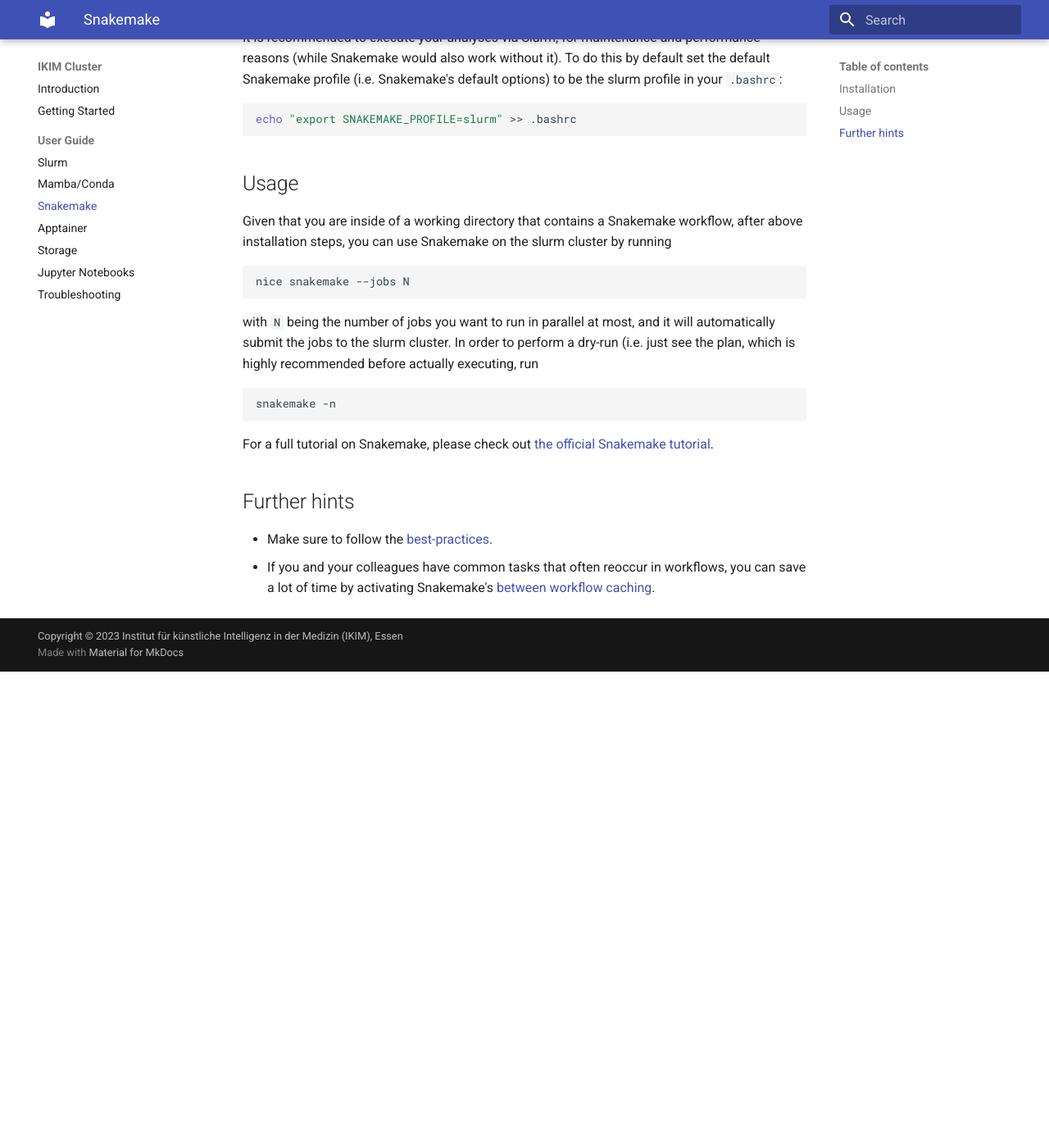
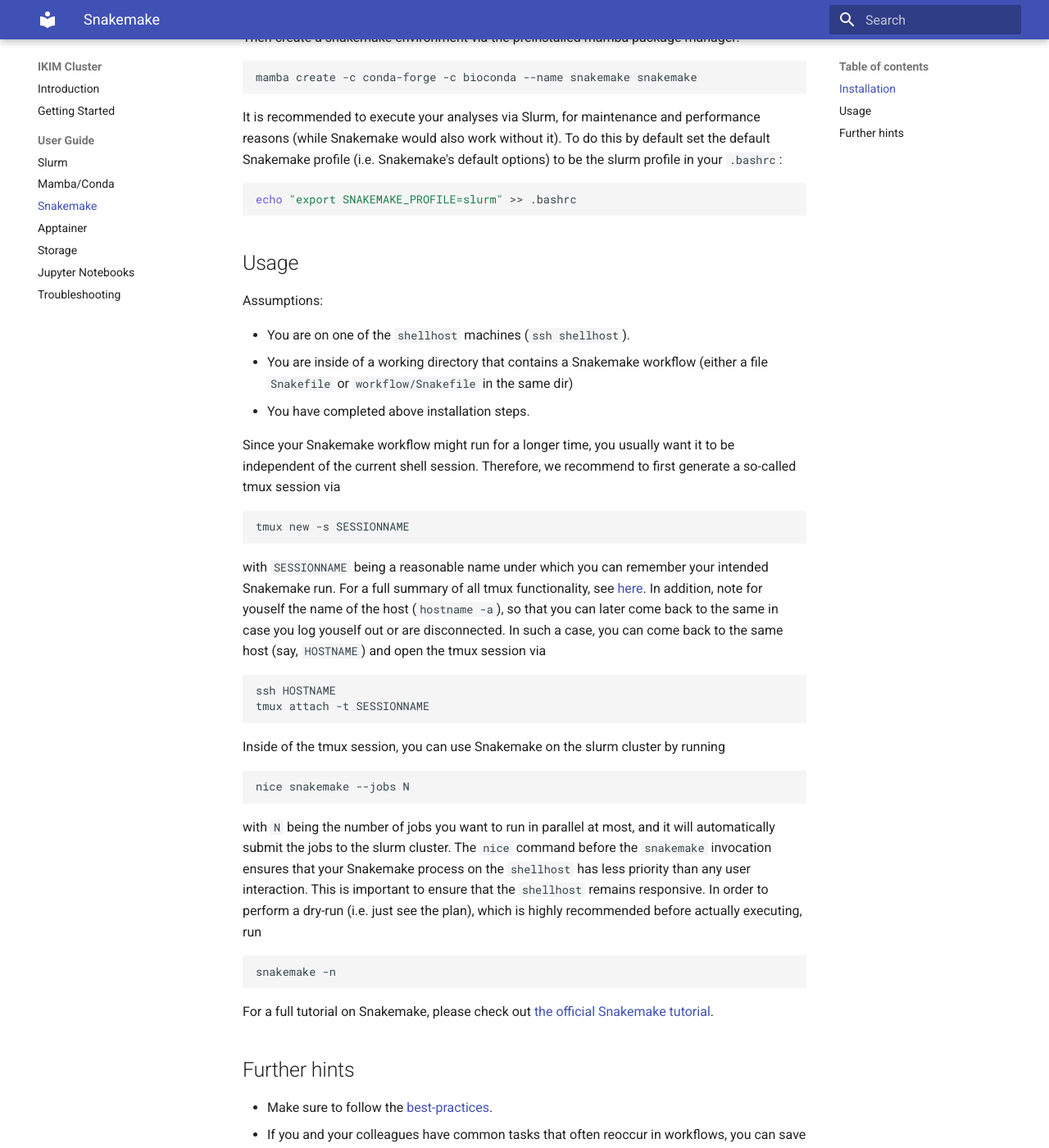
Before and after one commit to IKIM-Essen/ClusterDocs, an MkDocs documentation site: the page built from docs/snakemake.md, in a window 1280 px wide and 1400 px high, scrolled down 657 px. Shown: the whole window at 82% size. Built offline with MkDocs 1.6.1 and Material for MkDocs 9.7.7, drawn with Linux system fonts in a browser that asks for light colours; before the commit the page ends 1476 px from its top, so only the background shows below that; some of the changed text lies outside the part shown.

Commit message:
docs: improve Snakemake docs

````diff
--- a/docs/snakemake.md
+++ b/docs/snakemake.md
@@ -9,7 +9,14 @@
 
 ## Installation
 
-Snakemake can be easily installed using the mamba package manager that is preinstalled on the cluster:
+Snakemake can be easily installed using the mamba package manager that is preinstalled on the cluster.
+First, ssh into a shellhost machine
+
+```sh
+ssh shellhost
+```
+
+Then create a snakemake environment via the preinstalled mamba package manager:
 
 ```sh
 mamba create -c conda-forge -c bioconda --name snakemake snakemake
@@ -24,14 +31,39 @@
 
 ## Usage
 
-Given that you are inside of a working directory that contains a Snakemake workflow, after above installation steps, you can use Snakemake on the slurm cluster by running
+Assumptions:
+
+* You are on one of the `shellhost` machines (`ssh shellhost`).
+* You are inside of a working directory that contains a Snakemake workflow (either a file `Snakefile` or `workflow/Snakefile` in the same dir)
+* You have completed above installation steps.
+
+Since your Snakemake workflow might run for a longer time, you usually want it to be independent of the current shell session.
+Therefore, we recommend to first generate a so-called tmux session via
+
+```sh
+tmux new -s SESSIONNAME
+```
+
+with `SESSIONNAME` being a reasonable name under which you can remember your intended Snakemake run.
+For a full summary of all tmux functionality, see [here](https://tmuxcheatsheet.com/).
+In addition, note for youself the name of the host (`hostname -a`), so that you can later come back to the same in case you log youself out or are disconnected.
+In such a case, you can come back to the same host (say, `HOSTNAME`) and open the tmux session via
+
+```sh
+ssh HOSTNAME
+tmux attach -t SESSIONNAME
+```
+
+Inside of the tmux session, you can use Snakemake on the slurm cluster by running
 
 ```sh
 nice snakemake --jobs N
 ```
 
 with `N` being the number of jobs you want to run in parallel at most, and it will automatically submit the jobs to the slurm cluster.
-In order to perform a dry-run (i.e. just see the plan, which is highly recommended before actually executing, run
+The `nice` command before the `snakemake` invocation ensures that your Snakemake process on the `shellhost` has less priority than any user interaction.
+This is important to ensure that the `shellhost` remains responsive.
+In order to perform a dry-run (i.e. just see the plan), which is highly recommended before actually executing, run
 
 ```sh
 snakemake -n
````
